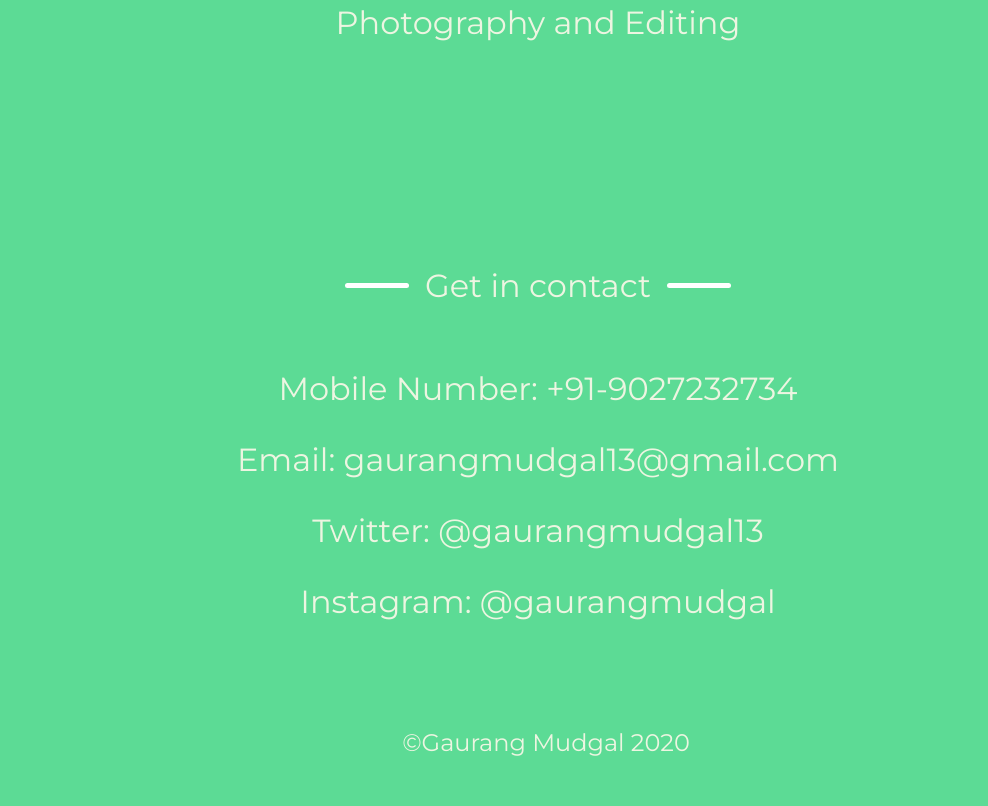
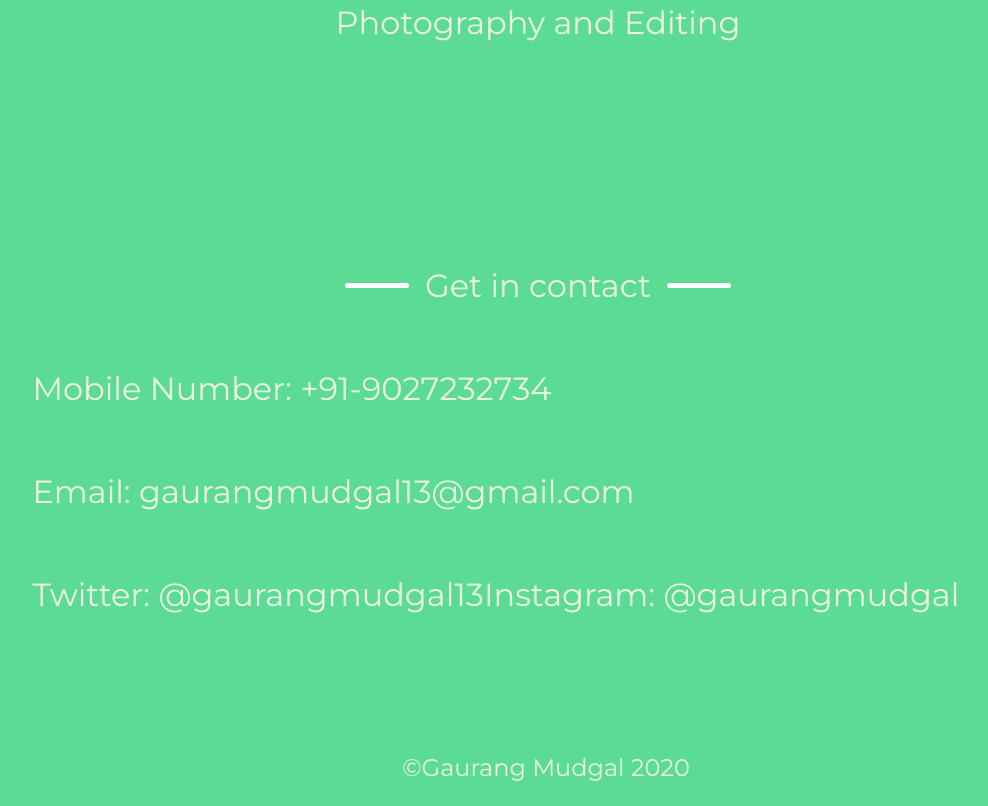
Before and after one commit to GaurangMudgal/portfolio, a plain HTML site: page index.html in a window 1280 px wide. Shown: the part 4835-5641 px from the top of the page, without its empty margins (102-1090 px from the left). Before the commit the page ends 5616 px from the top, so only its background shows below. Drawn offline with Linux system fonts and the light colour scheme.

Commit message:
Update style.css

```diff
--- a/style.css
+++ b/style.css
@@ -158,10 +158,21 @@ body {
 }
 
 .conOpts {
-	text-align: center;
+	display: flex;
+	flex-direction: row;
+	flex-wrap: wrap;
+	width: 80%;
+	margin: 0 auto;
 }
 
-#mobNo, #email, #twitter, #instagram, #email a, #twitter a, #instagram a {
+#mobNo, #email, #twitter, #instagram {
+	font-family: 'Montserrat';
+	font-size: 2rem;
+	color: #EDF5E1;
+	align-self
+}
+
+#email a, #twitter a, #instagram a {
 	font-family: 'Montserrat';
 	font-size: 2rem;
 	color: #EDF5E1;
```
